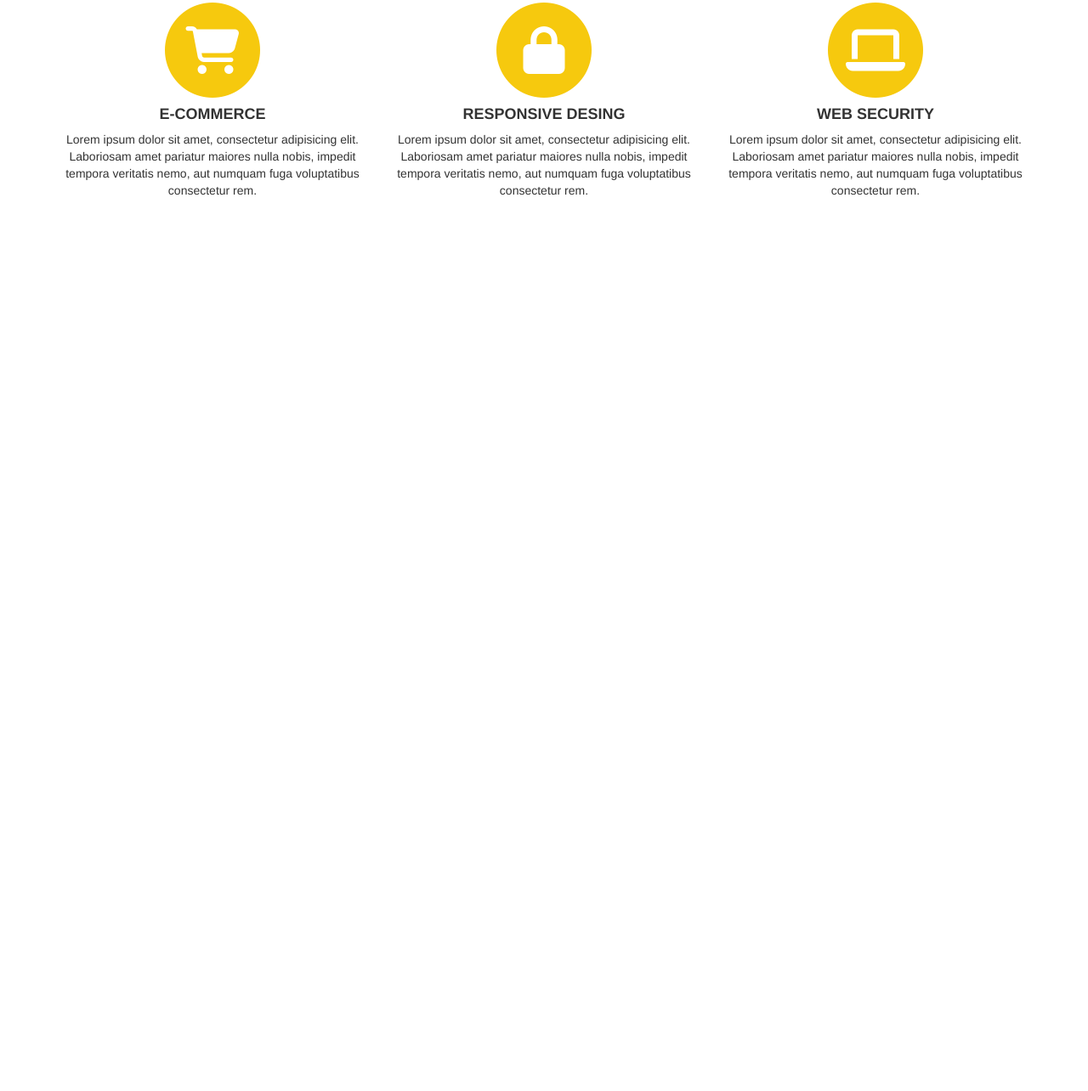
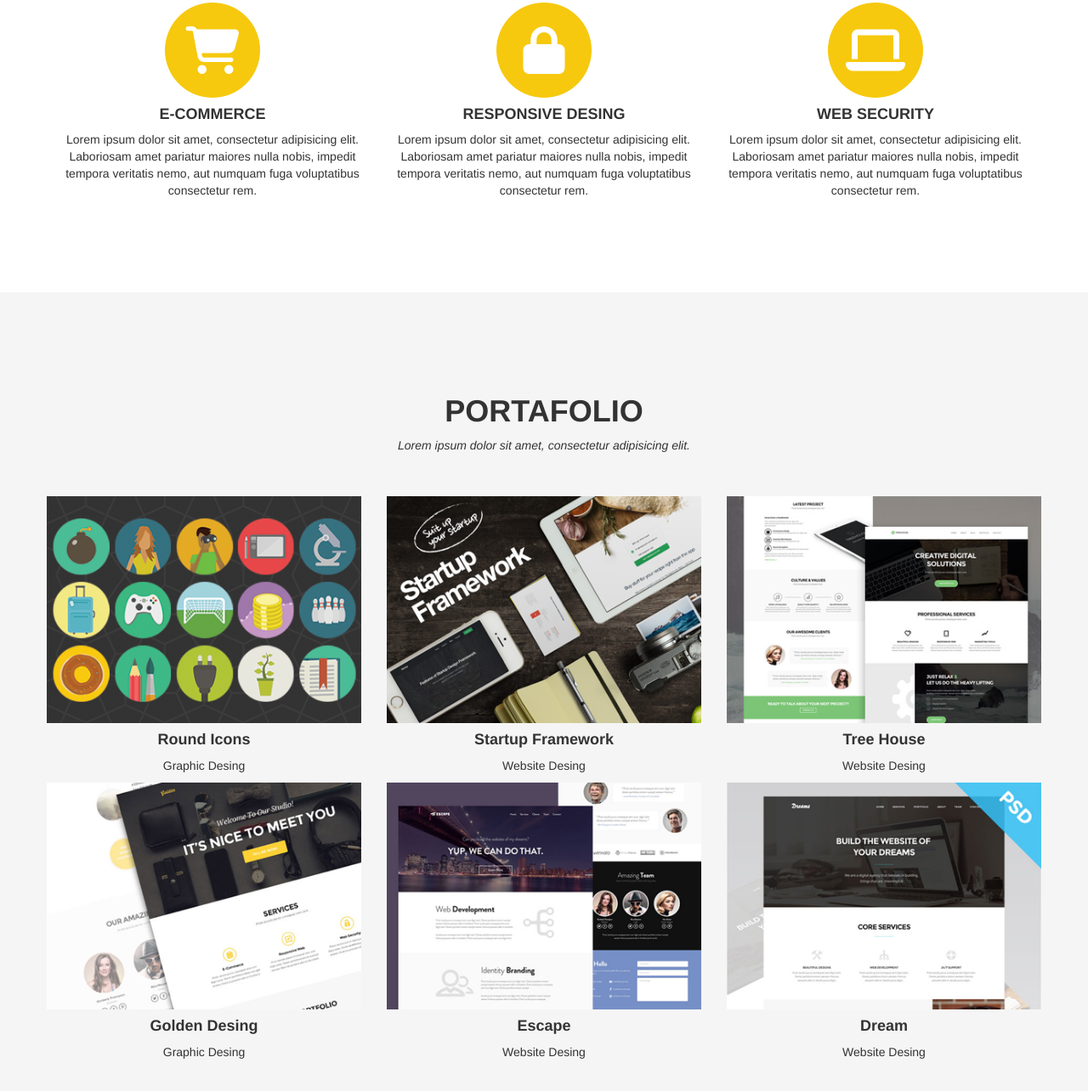
Before and after one commit to cindybc/lab-studio, a plain HTML site: page index.html in a window 1280 px wide. Shown: the part 957-2241 px from the top of the page at 85% size. Before the commit the page ends 1301 px from the top, so only its background shows below. Drawn offline with nearby package versions, Linux system fonts and the light colour scheme.

Commit message:
base seccion3

```diff
--- a/index.html
+++ b/index.html
@@ -82,6 +82,50 @@
             </div>
         </div>
    </section>
+<!--Section 3-->
+   <section class="third-section">
+       <div class="container">
+           <div class="row">
+               <div class="col-lg-12 col-md-12 col-sm-12 col-xs-12 text-center">
+                  <h1>PORTAFOLIO</h1>
+                  <p class="p1 text-center">Lorem ipsum dolor sit amet, consectetur adipisicing elit.</p>
+               </div>
+           <div class="row">
+               <div class="col-lg-4 col-md-4 col-ms-12 col-xs-12 text-center">
+                  <img class="img-responsive" src="assets/img/roundicons.png" alt="...">
+                  <h4>Round Icons</h4>
+                  <p>Graphic Desing</p>
+               </div>
+               <div class="col-lg-4 col-md-4 col-ms-12 col-xs-12 text-center">
+                  <img class="img-responsive" src="assets/img/startup-framework.png" alt="...">
+                  <h4>Startup Framework</h4>
+                  <p>Website Desing</p>
+               </div>
+               <div class="col-lg-4 col-md-4 col-ms-12 col-xs-12 text-center">
+                  <img class="img-responsive" src="assets/img/treehouse.png" alt="...">
+                  <h4>Tree House</h4>
+                  <p>Website Desing</p>
+               </div>
+           </div>
+            <div class="row">
+               <div class="col-lg-4 col-md-4 col-ms-12 col-xs-12 text-center">
+                  <img class="img-responsive" src="assets/img/golden.png" alt="...">
+                  <h4>Golden Desing</h4>
+                  <p>Graphic Desing</p>
+               </div>
+               <div class="col-lg-4 col-md-4 col-ms-12 col-xs-12 text-center">
+                  <img class="img-responsive" src="assets/img/escape.png" alt="...">
+                  <h4>Escape</h4>
+                  <p>Website Desing</p>
+               </div>
+               <div class="col-lg-4 col-md-4 col-ms-12 col-xs-12 text-center">
+                  <img class="img-responsive" src="assets/img/dreams.png" alt="...">
+                  <h4>Dream</h4>
+                  <p>Website Desing</p>
+               </div>
+           </div>
+       </div>
+   </section>
 	<script src="https://ajax.googleapis.com/ajax/libs/jquery/3.2.1/jquery.min.js"></script>
    <script src="https://maxcdn.bootstrapcdn.com/bootstrap/3.3.7/js/bootstrap.min.js"></script>
 </body>
```
